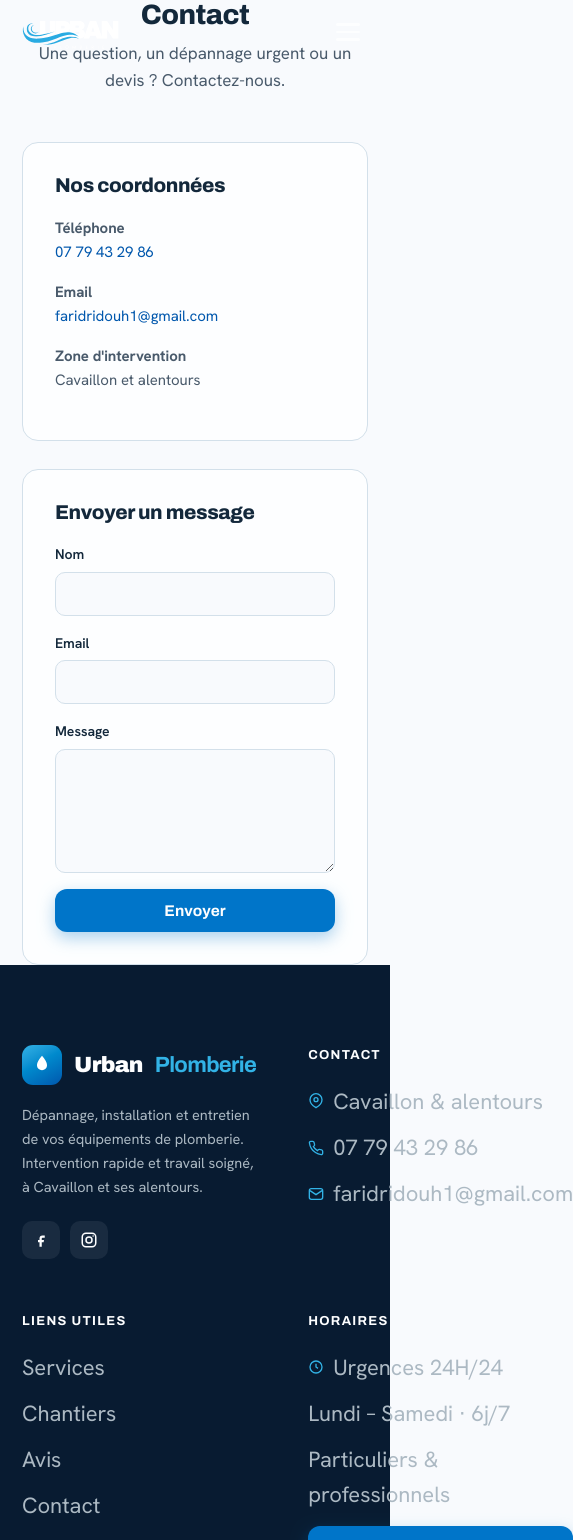
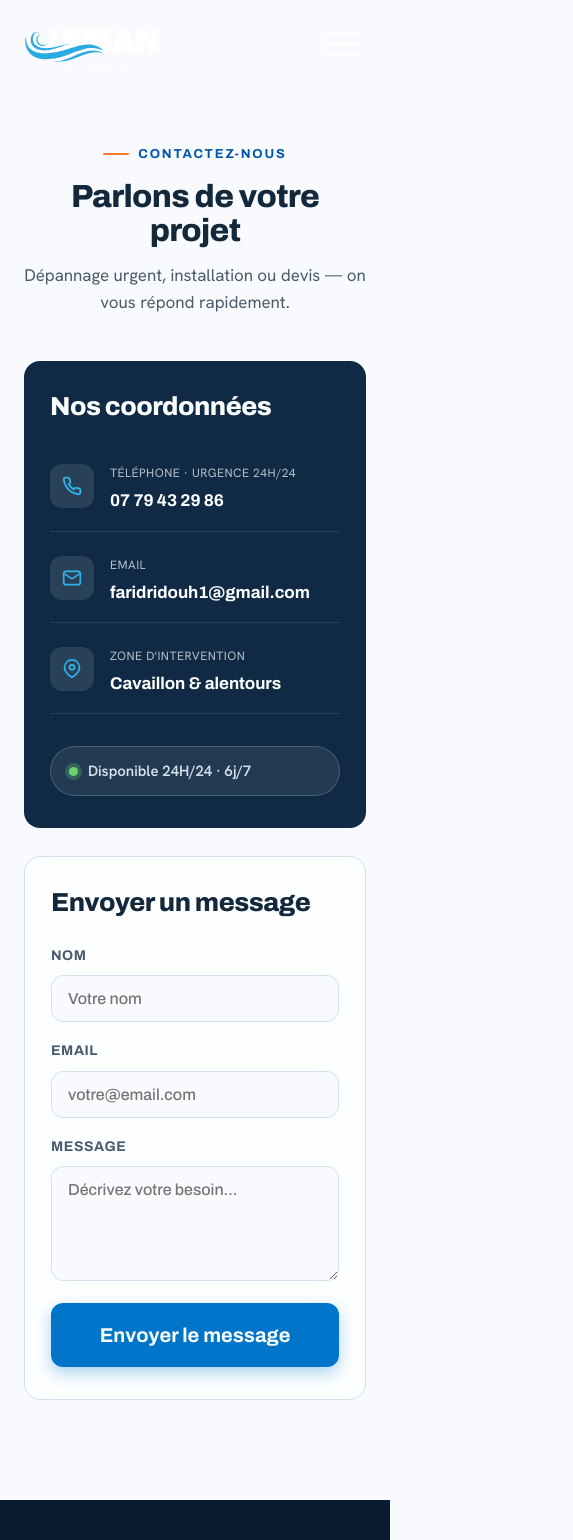
Before and after one commit to yanislft/UrbanPlomberie, a React (Vite) app: page /contact in a window 390 px wide. Shown: the top 1540 px of the page, 573 px wide, since content can reach past the window. Built offline with nearby package versions, Linux system fonts and the light colour scheme.

Commit message:
mobile: bigger navbar (88px/70px logo), footer original logo, contact page redesigned

```diff
--- a/src/components/Footer.jsx
+++ b/src/components/Footer.jsx
@@ -1,8 +1,4 @@
-const DropIcon = () => (
-  <svg viewBox="0 0 24 24" fill="none">
-    <path d="M12 2c-3.2 4-5.5 7-5.5 10.2A5.5 5.5 0 0 0 12 17.7a5.5 5.5 0 0 0 5.5-5.5C17.5 9 15.2 6 12 2Z" fill="white"/>
-  </svg>
-);
+import LogoWhite from "../assets/logo/upLogo1White.svg";
 
 function Footer() {
   return (
@@ -12,8 +8,7 @@ function Footer() {
 
           <div>
             <div className="foot-brand">
-              <span className="mark"><DropIcon /></span>
-              Urban<b>Plomberie</b>
+              <img src={LogoWhite} alt="Urban Plomberie" style={{ height: 60, width: "auto" }} />
             </div>
             <p className="desc">
               Dépannage, installation et entretien de vos équipements de plomberie.
--- a/src/index.css
+++ b/src/index.css
@@ -126,7 +126,7 @@ section { scroll-margin-top: var(--navbar-height); }
   display: flex !important;
   flex-direction: column;
   position: fixed !important;
-  top: 64px;
+  top: var(--navbar-height);
   left: 0; right: 0; bottom: 0;
   z-index: 9999;
   background: var(--navy);
@@ -353,34 +353,78 @@ section { scroll-margin-top: var(--navbar-height); }
 
 /* ============ CONTACT PAGE ============ */
 .contact-page {
-  padding-top: calc(var(--navbar-height) + 48px);
-  padding-bottom: 80px;
+  padding-top: var(--navbar-height);
+  padding-bottom: 100px;
   min-height: 80vh;
 }
-.contact-header { text-align: center; margin-bottom: 48px; }
-.contact-header h1 { font-size: clamp(28px, 4vw, 42px); }
-.contact-header p { color: var(--ink-soft); margin-top: 10px; font-size: 17px; }
-.contact-grid { display: grid; grid-template-columns: 1fr 1.5fr; gap: 28px; }
-.contact-infos-box,
+.contact-hero {
+  text-align: center;
+  padding: 72px 0 60px;
+}
+.contact-hero h1 { font-size: clamp(32px, 5vw, 56px); margin-top: 16px; }
+.contact-hero p  { font-size: clamp(17px, 2vw, 21px); color: var(--ink-soft); margin-top: 14px; }
+
+.contact-grid { display: grid; grid-template-columns: 1fr 1.6fr; gap: 28px; }
+
+/* Infos box */
+.contact-infos-box {
+  background: var(--navy);
+  border-radius: var(--r);
+  padding: 40px 36px;
+  color: var(--white);
+  display: flex; flex-direction: column; gap: 8px;
+}
+.contact-infos-box h3 { font-size: 26px; color: var(--white); margin-bottom: 20px; }
+
+.contact-info-line {
+  display: flex; align-items: flex-start; gap: 16px;
+  padding: 16px 0; border-bottom: 1px solid oklch(0.99 0.002 240 / .1);
+  text-decoration: none; color: var(--white);
+  transition: color .15s;
+}
+.contact-info-line:hover { color: var(--blue-bright); }
+.contact-info-ic {
+  width: 44px; height: 44px; border-radius: 12px; flex: none;
+  background: oklch(0.99 0.002 240 / .1);
+  display: grid; place-items: center; color: var(--blue-bright);
+}
+.contact-info-label { display: block; font-size: 12px; opacity: .7; letter-spacing: .04em; text-transform: uppercase; margin-bottom: 4px; }
+.contact-info-line strong { display: block; font-family: 'Archivo', sans-serif; font-size: 17px; font-weight: 700; }
+
+.contact-badge {
+  display: inline-flex; align-items: center; gap: 10px;
+  margin-top: 24px; padding: 12px 18px; border-radius: 99px;
+  background: oklch(0.99 0.002 240 / .08); border: 1px solid oklch(0.99 0.002 240 / .18);
+  font-size: 15px; font-weight: 600; color: oklch(0.90 0.02 240);
+}
+.contact-badge .dot { width: 9px; height: 9px; border-radius: 50%; background: oklch(0.78 0.17 145); box-shadow: 0 0 0 4px oklch(0.78 0.17 145 / .25); flex: none; }
+
+/* Form box */
 .contact-form-box {
-  background: var(--white); border: 1px solid var(--line); border-radius: var(--r); padding: 32px;
+  background: var(--white); border: 1px solid var(--line);
+  border-radius: var(--r); padding: 40px 36px;
 }
-.contact-infos-box h4, .contact-form-box h4 { font-size: 20px; margin-bottom: 20px; }
-.contact-infos-box p { font-size: 15px; color: var(--ink-soft); margin-bottom: 16px; }
-.contact-infos-box a { color: var(--blue-deep); text-decoration: none; }
-.contact-infos-box a:hover { text-decoration: underline; }
-.contact-form-box form { display: flex; flex-direction: column; gap: 16px; }
-.contact-form-box label { display: flex; flex-direction: column; gap: 6px; font-size: 14px; font-weight: 600; color: var(--ink); }
+.contact-form-box h3 { font-size: 26px; margin-bottom: 28px; }
+.contact-form-box form { display: flex; flex-direction: column; gap: 18px; }
+.contact-form-box label {
+  display: flex; flex-direction: column; gap: 8px;
+  font-family: 'Archivo', sans-serif; font-size: 14px; font-weight: 700;
+  letter-spacing: .04em; text-transform: uppercase; color: var(--ink-soft);
+}
 .contact-form-box input,
 .contact-form-box textarea {
-  padding: 11px 14px; border-radius: 10px; border: 1px solid var(--line);
-  font-family: inherit; font-size: 15px; color: var(--ink); background: var(--paper);
-  transition: border-color .2s;
+  padding: 14px 16px; border-radius: 12px; border: 1.5px solid var(--line);
+  font-family: inherit; font-size: 16px; color: var(--ink); background: var(--paper);
+  transition: border-color .2s, box-shadow .2s;
 }
 .contact-form-box input:focus,
-.contact-form-box textarea:focus { outline: none; border-color: var(--blue); }
-.contact-form-box button { align-self: flex-start; }
-.form-alert { padding: 12px 16px; border-radius: 10px; font-size: 14.5px; margin-bottom: 4px; }
+.contact-form-box textarea:focus {
+  outline: none; border-color: var(--blue);
+  box-shadow: 0 0 0 3px oklch(0.55 0.16 248 / .15);
+}
+.contact-submit { width: 100%; justify-content: center; padding: 18px; font-size: 17px; margin-top: 4px; }
+
+.form-alert { padding: 14px 18px; border-radius: 12px; font-size: 15px; margin-bottom: 8px; font-weight: 500; }
 .form-alert-ok  { background: oklch(0.94 0.08 145); color: oklch(0.32 0.1 145); }
 .form-alert-err { background: oklch(0.94 0.07 20);  color: oklch(0.38 0.12 20); }
 
@@ -410,13 +454,15 @@ section { scroll-margin-top: var(--navbar-height); }
   :root { --navbar-height: 64px; }
 
   /* ── Navbar ── */
-  .up-nav        { height: 64px; }
+  :root { --navbar-height: 88px; }
+  .up-nav        { height: 88px; }
   .up-nav-links  { display: none !important; }
   .up-nav-phone  { display: none !important; }
   .nav-btn-devis { display: none !important; }
-  .up-burger     { display: flex !important; margin-left: auto; }
-  .up-brand-logo { height: 50px; }
-  .up-wrap       { padding: 0 22px; }
+  .up-burger     { display: flex !important; margin-left: auto; gap: 7px; }
+  .up-burger span { width: 34px; height: 3.5px; }
+  .up-brand-logo { height: 70px; }
+  .up-wrap       { padding: 0 24px; }
 
   /* ── Hero ── */
   .up-hero { padding: 108px 0 72px; min-height: auto; }
@@ -484,7 +530,10 @@ section { scroll-margin-top: var(--navbar-height); }
   .foot-col a, .foot-col span { font-size: 22px; }
 
   /* ── Contact ── */
-  .contact-form-box button { width: 100%; justify-content: center; }
+  .contact-grid { grid-template-columns: 1fr; }
+  .contact-hero { padding: 48px 0 44px; }
+  .contact-infos-box, .contact-form-box { padding: 32px 26px; }
+  .contact-submit { font-size: 20px; padding: 22px; }
 }
 
 /* Burger animé → croix */
--- a/src/pages/Contact.jsx
+++ b/src/pages/Contact.jsx
@@ -1,4 +1,24 @@
 import { useState } from "react";
+
+const PhoneIcon = () => (
+  <svg viewBox="0 0 24 24" fill="none" stroke="currentColor" strokeWidth="2.2" width="20" height="20">
+    <path d="M22 16.9v3a2 2 0 0 1-2.2 2 19.8 19.8 0 0 1-8.6-3.1 19.5 19.5 0 0 1-6-6 19.8 19.8 0 0 1-3.1-8.7A2 2 0 0 1 4.1 2h3a2 2 0 0 1 2 1.7c.1 1 .4 1.9.7 2.8a2 2 0 0 1-.4 2.1L8.1 9.9a16 16 0 0 0 6 6l1.3-1.3a2 2 0 0 1 2.1-.4c.9.3 1.8.6 2.8.7a2 2 0 0 1 1.7 2Z"/>
+  </svg>
+);
+
+const MailIcon = () => (
+  <svg viewBox="0 0 24 24" fill="none" stroke="currentColor" strokeWidth="2" width="20" height="20">
+    <rect x="2" y="4" width="20" height="16" rx="3"/>
+    <path d="m3 7 9 6 9-6"/>
+  </svg>
+);
+
+const PinIcon = () => (
+  <svg viewBox="0 0 24 24" fill="none" stroke="currentColor" strokeWidth="2" width="20" height="20">
+    <path d="M21 10c0 7-9 12-9 12s-9-5-9-12a9 9 0 0 1 18 0Z"/>
+    <circle cx="12" cy="10" r="3"/>
+  </svg>
+);
 
 export default function Contact() {
   const [status, setStatus] = useState("idle");
@@ -18,34 +38,81 @@ export default function Contact() {
   };
 
   return (
-    <div className="contact-page up-wrap">
-      <div className="contact-header">
-        <h1>Contact</h1>
-        <p>Une question, un dépannage urgent ou un devis ? Contactez-nous.</p>
+    <div className="contact-page">
+      <div className="up-wrap">
+
+        {/* En-tête */}
+        <div className="contact-hero">
+          <span className="eyebrow">Contactez-nous</span>
+          <h1>Parlons de votre projet</h1>
+          <p>Dépannage urgent, installation ou devis — on vous répond rapidement.</p>
         </div>
 
         <div className="contact-grid">
+
+          {/* Infos */}
           <div className="contact-infos-box">
-          <h4>Nos coordonnées</h4>
-          <p><strong>Téléphone</strong><br /><a href="tel:+33779432986">07 79 43 29 86</a></p>
-          <p><strong>Email</strong><br /><a href="mailto:faridridouh1@gmail.com">faridridouh1@gmail.com</a></p>
-          <p><strong>Zone d'intervention</strong><br />Cavaillon et alentours</p>
+            <h3>Nos coordonnées</h3>
+
+            <a href="tel:+33779432986" className="contact-info-line">
+              <span className="contact-info-ic"><PhoneIcon /></span>
+              <div>
+                <span className="contact-info-label">Téléphone · Urgence 24H/24</span>
+                <strong>07 79 43 29 86</strong>
+              </div>
+            </a>
+
+            <a href="mailto:faridridouh1@gmail.com" className="contact-info-line">
+              <span className="contact-info-ic"><MailIcon /></span>
+              <div>
+                <span className="contact-info-label">Email</span>
+                <strong>faridridouh1@gmail.com</strong>
+              </div>
+            </a>
+
+            <div className="contact-info-line">
+              <span className="contact-info-ic"><PinIcon /></span>
+              <div>
+                <span className="contact-info-label">Zone d'intervention</span>
+                <strong>Cavaillon &amp; alentours</strong>
+              </div>
             </div>
 
+            <div className="contact-badge">
+              <span className="dot" /> Disponible 24H/24 · 6j/7
+            </div>
+          </div>
+
+          {/* Formulaire */}
           <div className="contact-form-box">
-          <h4>Envoyer un message</h4>
+            <h3>Envoyer un message</h3>
 
-          {status === "success" && <div className="form-alert form-alert-ok">Message envoyé ! Nous vous répondrons rapidement.</div>}
-          {status === "error"   && <div className="form-alert form-alert-err">Une erreur est survenue. Veuillez réessayer.</div>}
+            {status === "success" && (
+              <div className="form-alert form-alert-ok">✓ Message envoyé ! Nous vous répondrons rapidement.</div>
+            )}
+            {status === "error" && (
+              <div className="form-alert form-alert-err">Une erreur est survenue. Veuillez réessayer.</div>
+            )}
 
             <form onSubmit={handleSubmit}>
-            <label>Nom<input type="text"  name="name"    required /></label>
-            <label>Email<input type="email" name="email"   required /></label>
-            <label>Message<textarea name="message" rows="5" required /></label>
-            <button type="submit" className="up-btn up-btn-quote" disabled={status === "sending"}>
-              {status === "sending" ? "Envoi…" : "Envoyer"}
+              <label>
+                Nom
+                <input type="text" name="name" placeholder="Votre nom" required />
+              </label>
+              <label>
+                Email
+                <input type="email" name="email" placeholder="votre@email.com" required />
+              </label>
+              <label>
+                Message
+                <textarea name="message" rows="5" placeholder="Décrivez votre besoin..." required />
+              </label>
+              <button type="submit" className="up-btn up-btn-quote contact-submit" disabled={status === "sending"}>
+                {status === "sending" ? "Envoi en cours…" : "Envoyer le message"}
               </button>
             </form>
+          </div>
+
         </div>
       </div>
     </div>
```
Lines whose indentation alone changed are shown as unchanged.
